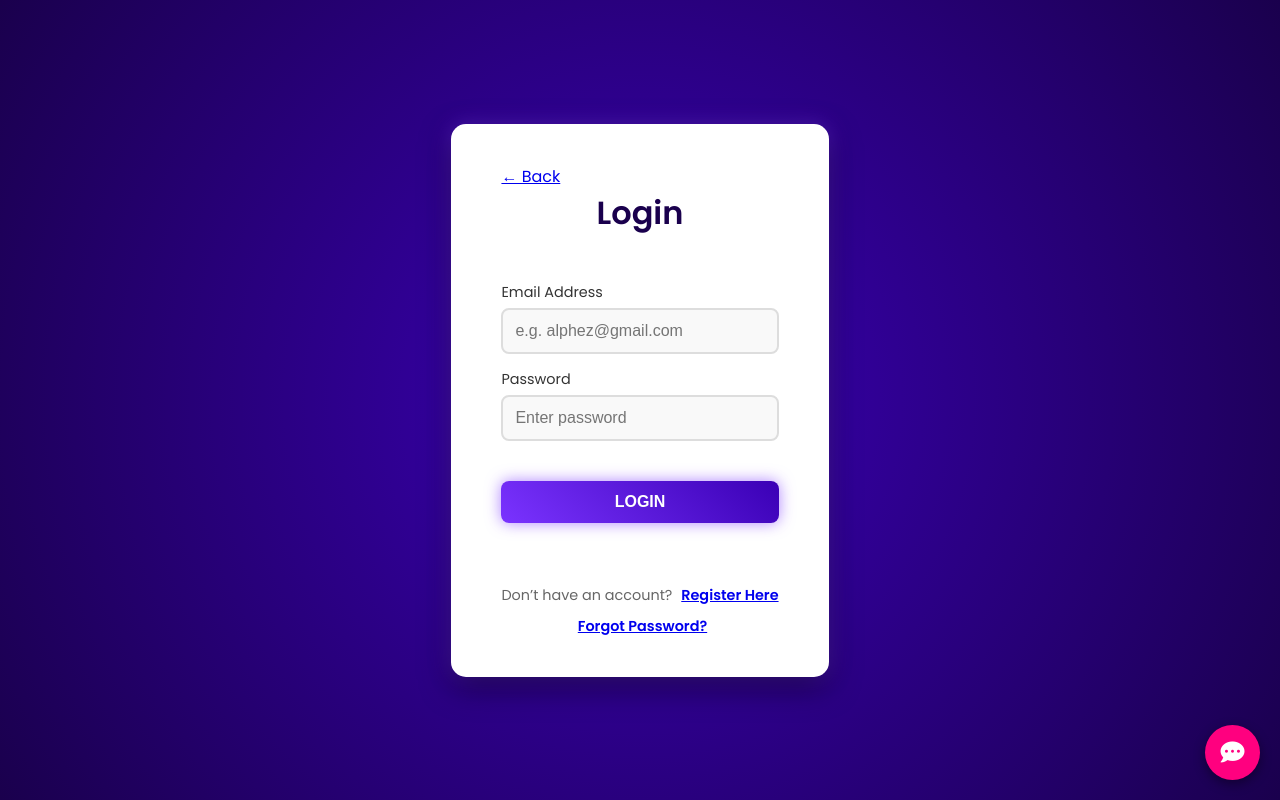
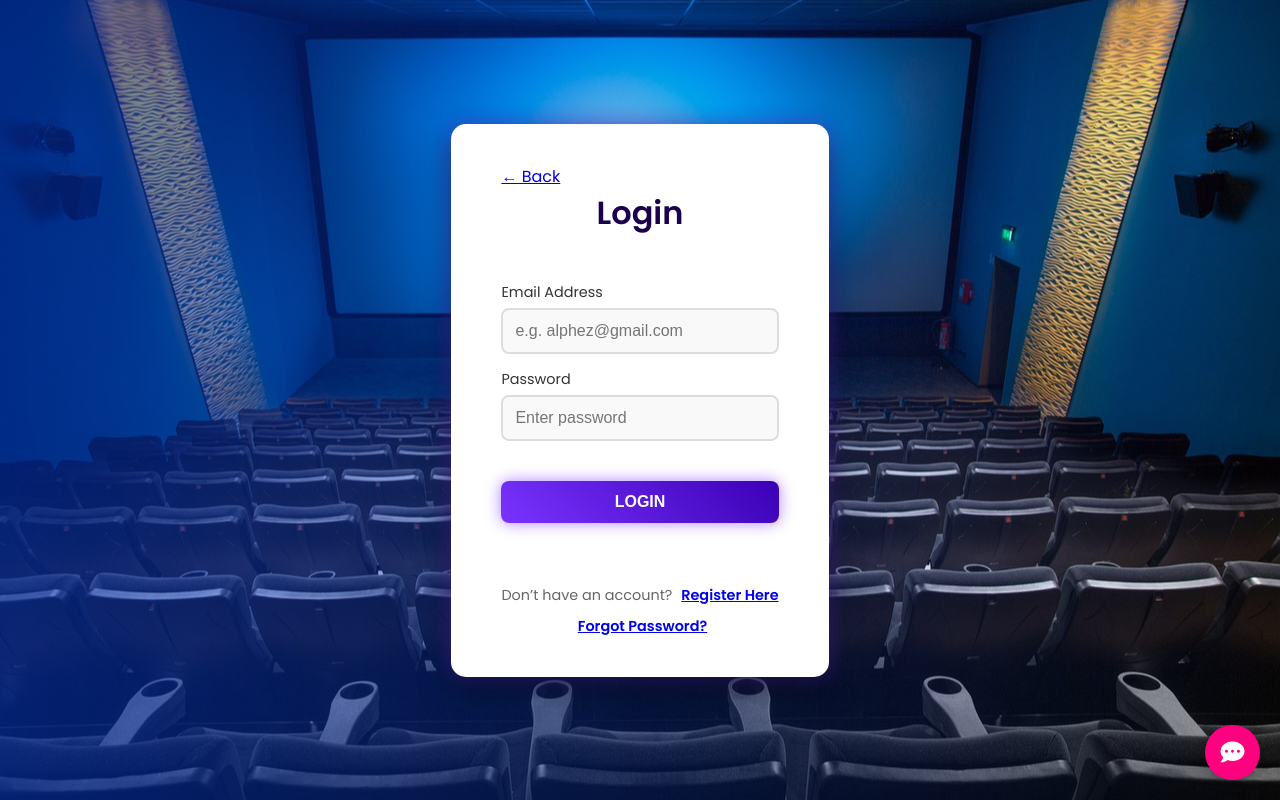
Before and after one commit to Alphez123/gold-cinema-tickets-booking, a PHP site: page /login.html in a window 1280 px wide. Run offline with PHP 8.4, Linux system fonts and the light colour scheme.

Commit message:
auto update Thu Oct 23 23:28:46 EAST 2025

```diff
--- a/login.css
+++ b/login.css
@@ -14,6 +14,15 @@ body {
   font-family: "Poppins", sans-serif;
   color: #fff;
   background: radial-gradient(circle at center, #3a00b5 0%, #1a004d 100%);
+  background:radial-gradient(circle at center, #4b00d1 0%, #1a0065 100%);
+  background-image:
+    linear-gradient(to right, rgba(0, 49, 183, 0.6), transparent),
+    url('cinema.jpg');
+ /* path to your image */
+  background-size: cover;       /* makes the image fill the screen */
+  background-repeat: no-repeat; /* prevents tiling */
+  background-position: center;  /* centers the image */
+  background-attachment: fixed;
 }
 
 /* ------------------------------ */
```
Also changed, not shown: account.css (+9 -0 lines), forgot-password.css (+9 -0 lines), other-movies.css (+9 -0 lines).
